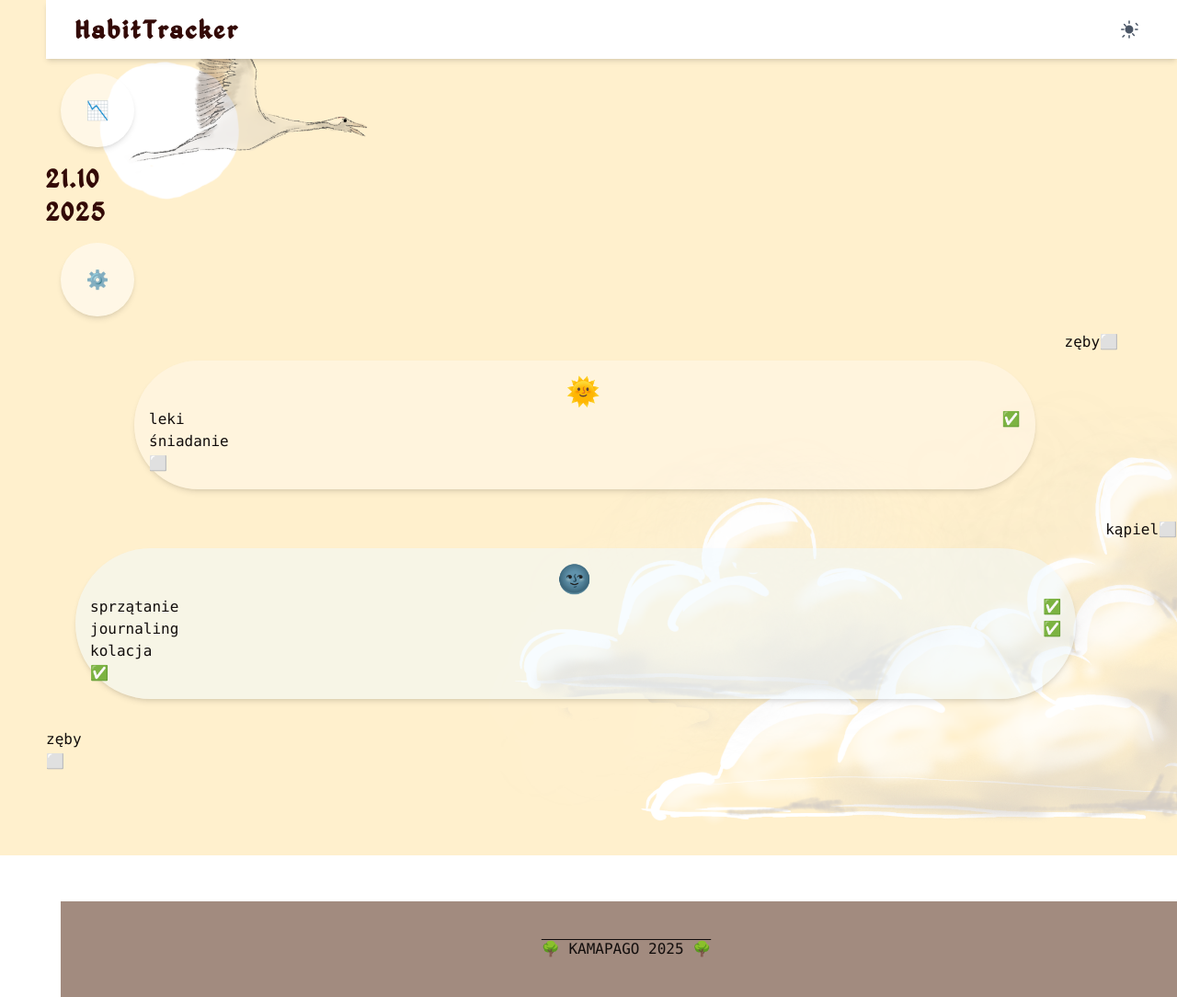
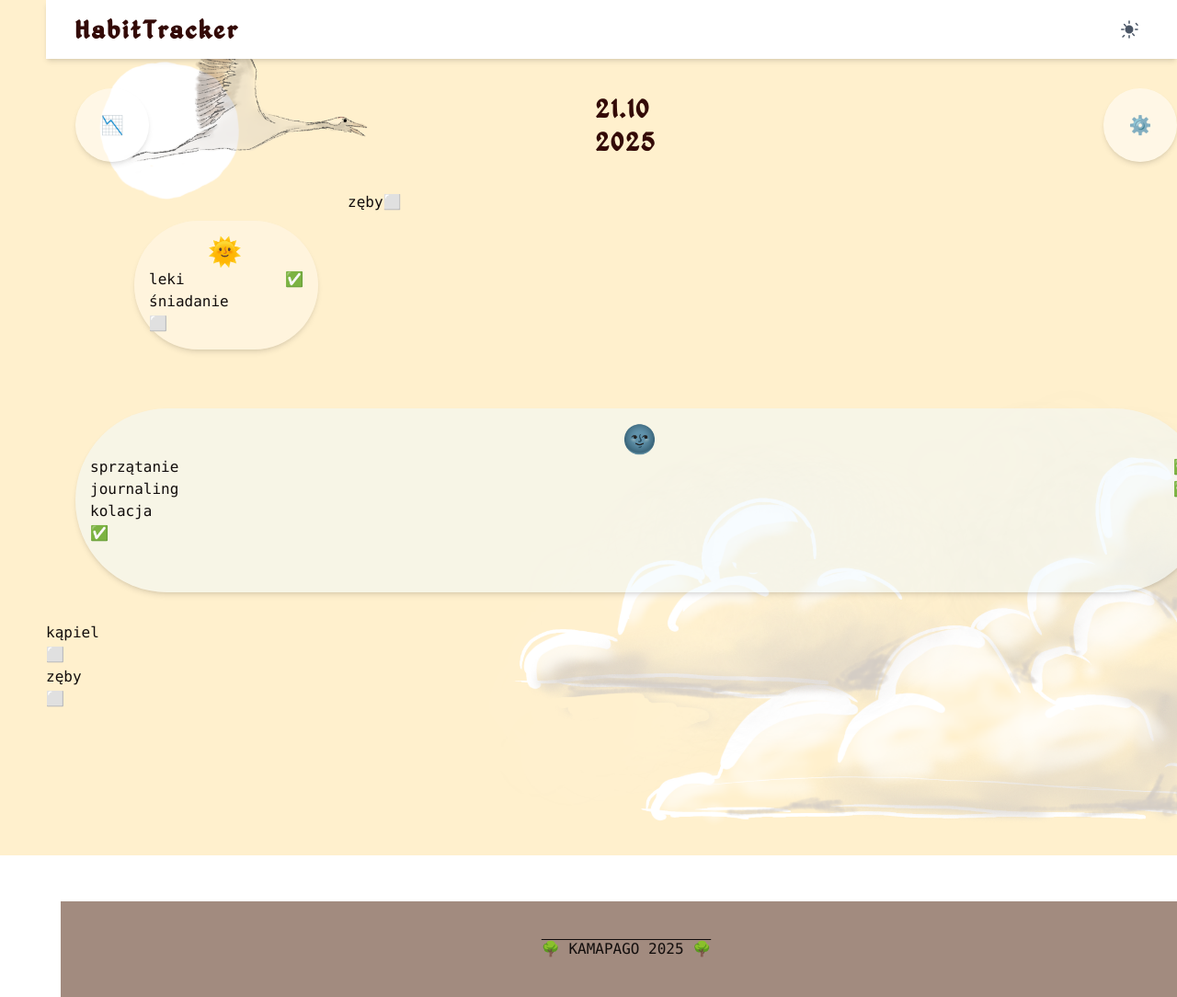
Before and after one commit to kama-pa-go/KGprojects, a Jekyll site: the page nawyki.html, which Jekyll copies as it is, in a window 1280 px wide. Shown: the whole page at 92% size. Built offline with Jekyll 4.4.1, drawn with Linux system fonts in a browser that asks for light colours.

Commit message:
Teraz powinno być lepsze rozłożenie

```diff
--- a/assets/output.css
+++ b/assets/output.css
@@ -666,6 +666,9 @@
   .grow {
     flex-grow: 1;
   }
+  .basis-50 {
+    flex-basis: calc(var(--spacing) * 50);
+  }
   .basis-auto {
     flex-basis: auto;
   }
--- a/nawyki.html
+++ b/nawyki.html
@@ -101,20 +101,19 @@
 </header>
 
     <main id="app" class="flex flex-col min-h-screen">
-        <div id="nagłowek nawyków" class="flex flex-row justify-between items-center w-full"></div>
+        <div id="nagłowek nawyków" class="flex flex-row justify-between items-center w-full m-4">
           <button class="rounded-full bg-white/50 shadow-md w-20 h-20 text-xl m-4">📉</button>
           <h1>21.10<br>2025</h1>
           <button class="rounded-full bg-white/50 shadow-md w-20 h-20 text-xl m-4">⚙️</button>
         </div>
         <div class="flex flex-row mx-8 px-8">
-          <div id="poranne-nawyki" class="flex flex-col w-full p-4 m-8 shadow-md rounded-full bg-orange-50/50">
+          <div id="poranne-nawyki" class="basis-50 flex flex-col w-full p-4 m-8 shadow-md rounded-full bg-orange-50/50">
             <div class="flex flex-row justify-center"><h1>🌞</h1></div>
             <div class="flex flex-row justify-between"><p>leki</p><p>✅</p></div>
             <div class="flex flex-row justify-between"></div><p>śniadanie</p><p>⬜</p></div>
             <div class="flex flex-row justify-between"></div><p>zęby</p><p>⬜</p></div>
           </div>
-          <div class="flex flex-row">
-          <div id="wieczorne-nawyki" class="flex flex-col w-full p-4 m-8 shadow-md rounded-full bg-sky-50/50">
+          <div id="wieczorne-nawyki" class="basis-50 flex flex-col w-full p-4 m-8 shadow-md rounded-full bg-sky-50/50">
             <div class="flex flex-row justify-center"><h1>🌚</h1></div>
             <div class="flex flex-row justify-between"><p>sprzątanie</p><p>✅</p></div>
             <div class="flex flex-row justify-between"><p>journaling</p><p>✅</p></div>
```
